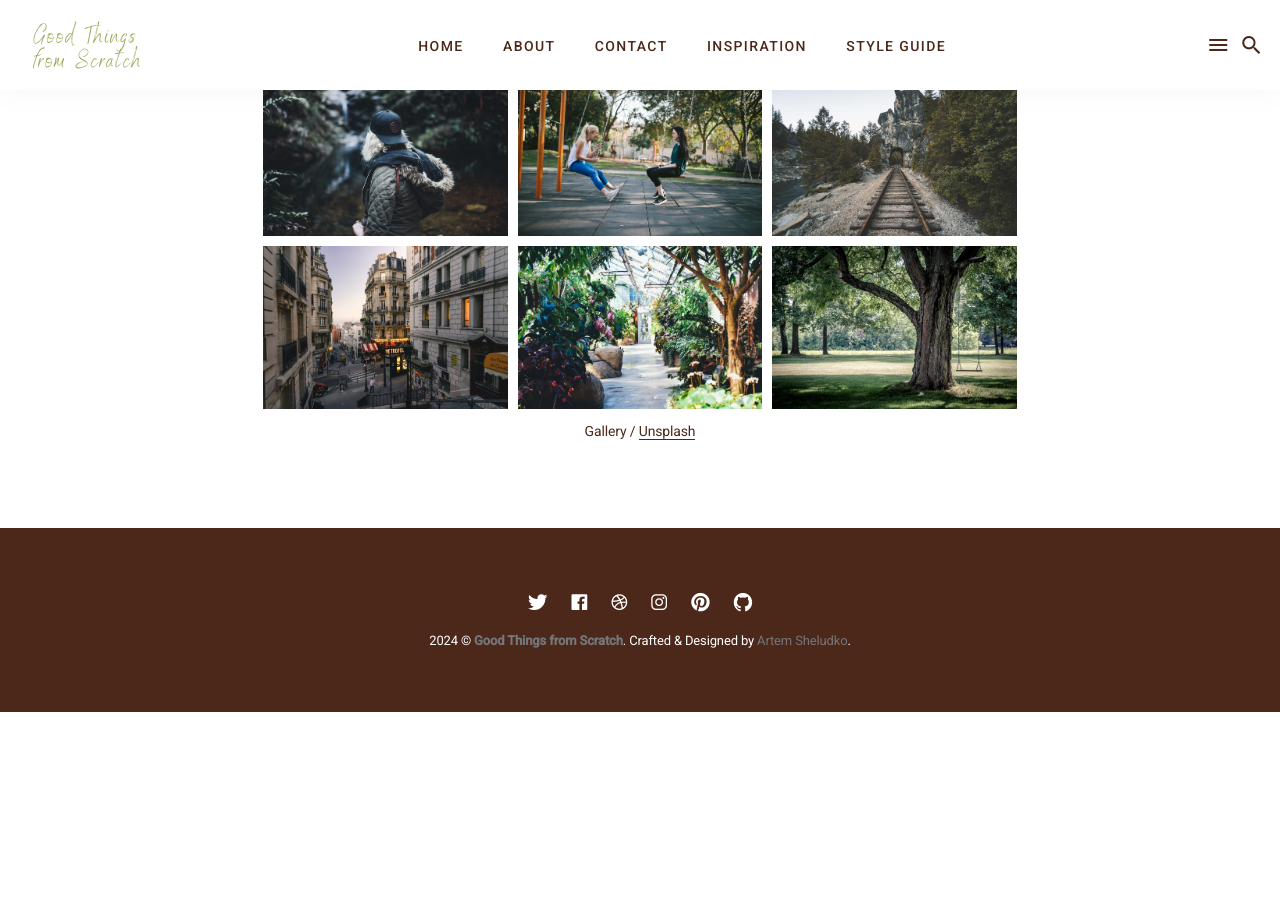
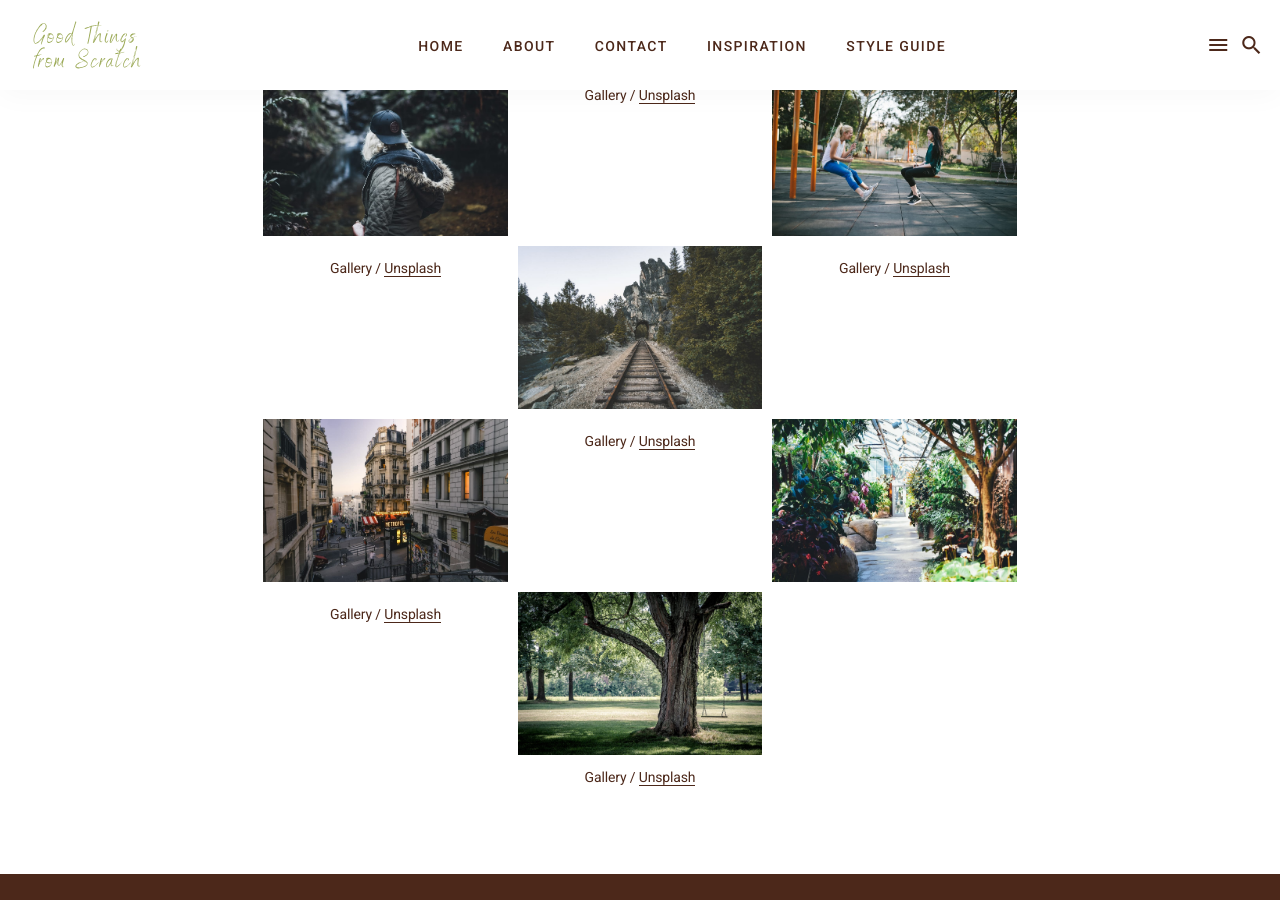
Before and after one commit to avarndell/GoodThingsFromScratch, a Jekyll site: the page built from _pages/inspiration.md, in a window 1280 px wide and 900 px high, scrolled down 638 px. Built offline with Jekyll 4.4.1, drawn with Linux system fonts in a browser that asks for light colours; nearby versions of some CDN libraries; before the commit the page ends 1350 px from its top, so only the background shows below that; grey boxes are pictures that could not be loaded.

Commit message:
Update Pages “inspiration”

```diff
--- a/_pages/inspiration.md
+++ b/_pages/inspiration.md
@@ -7,10 +7,15 @@ image: /images/uploads/food1.jpg
 <div class="gallery-box">
   <div class="gallery">
     <img src="/images/04.jpg">
+ <em>Gallery / <a href="https://unsplash.com/" target="_blank">Unsplash</a></em>
     <img src="/images/06.jpg">
+ <em>Gallery / <a href="https://unsplash.com/" target="_blank">Unsplash</a></em>
     <img src="/images/05.jpg">
+ <em>Gallery / <a href="https://unsplash.com/" target="_blank">Unsplash</a></em>
     <img src="/images/07.jpg">
+ <em>Gallery / <a href="https://unsplash.com/" target="_blank">Unsplash</a></em>
     <img src="/images/08.jpg">
+ <em>Gallery / <a href="https://unsplash.com/" target="_blank">Unsplash</a></em>
     <img src="/images/09.jpg">
   </div>
   <em>Gallery / <a href="https://unsplash.com/" target="_blank">Unsplash</a></em>
```
